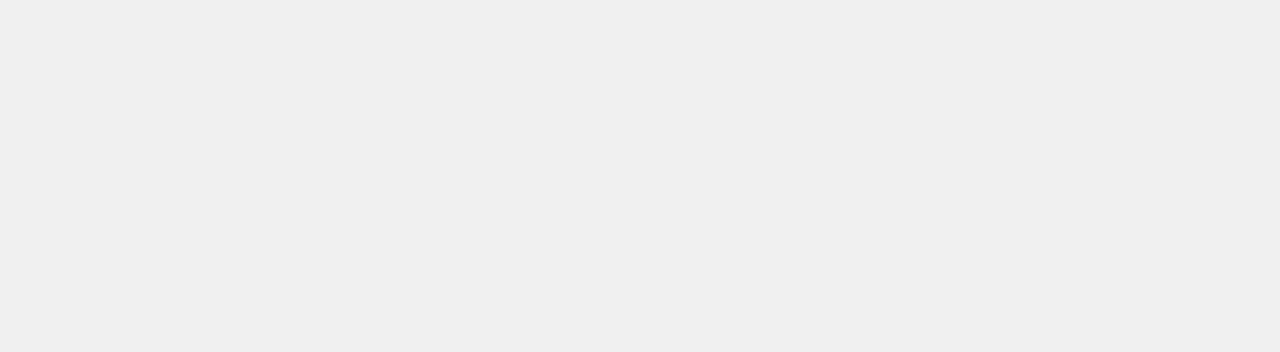
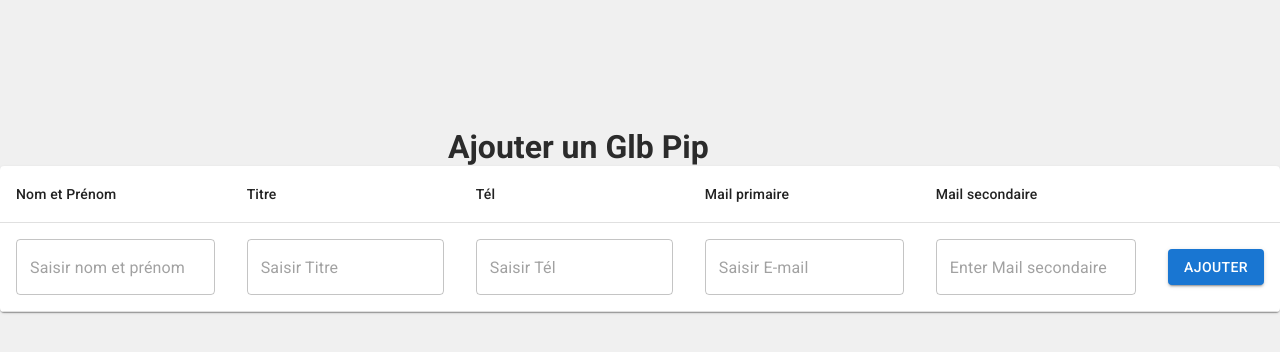
Before and after one commit to HosniHazem/SecurityReportGenerator, a React (Create React App) app in the folder frontend/: page /add-glb-pip in a window 1280 px wide. Before the commit this address had no page. Shown: the top 352 px of the page. Built offline with nearby package versions, Linux system fonts and the light colour scheme; a web font is replaced by a local one.

Commit message:
add glbpip

```diff
--- a/frontend/package.json
+++ b/frontend/package.json
@@ -31,6 +31,7 @@
     "react": "^18.2.0",
     "react-csv": "^2.2.2",
     "react-dom": "^18.2.0",
+    "react-hot-toast": "^2.4.1",
     "react-material-ui-form-validator": "^3.0.1",
     "react-router-dom": "^6.15.0",
     "react-scripts": "5.0.0",
--- a/frontend/src/App.js
+++ b/frontend/src/App.js
@@ -12,10 +12,15 @@ import UpdateProject from "./projects/UpdateProject";
 import Sow from "./pages/Sow";
 import Nessus from "./Nessus";
 import AddGlbPip from "./GlbPip/AddGlbPip";
+import toast, { Toaster } from 'react-hot-toast';
 
 function App() {
   return (
     <BrowserRouter>
+    <Toaster
+  position="top-center"
+  reverseOrder={false}
+/>
       <Routes>
         <Route path="/" element={<AppLayout />}>
           <Route index element={<Dashboard />} />
@@ -29,7 +34,7 @@ function App() {
         <Route path="/newproject" element={<AddProject />} />
         <Route path="/import" element={<Nessus />} />
         <Route path="/sow/:id" element={<Sow />} />
-        <Route path="/glb-pip" element={<AddGlbPip />} />
+        <Route path="/add-glb-pip" element={<AddGlbPip />} />
       </Routes>
     </BrowserRouter>
   );
--- /dev/null
+++ b/frontend/src/GlbPip/AddGlbPip/index.css
@@ -0,0 +1,6 @@
+.add-glb-pip-title {
+    margin-left: 35%;
+  }
+  .add-glb-pip-div {
+    margin-top: 10%;
+  }
--- a/frontend/src/GlbPip/AddGlbPip/index.jsx
+++ b/frontend/src/GlbPip/AddGlbPip/index.jsx
@@ -1,47 +1,188 @@
-import React from "react";
+import React, { useState } from "react";
+import {
+  Table,
+  TableBody,
+  TableCell,
+  TableContainer,
+  TableHead,
+  TableRow,
+  Paper,
+  TextField,
+  Button,
+} from "@mui/material";
+import axios from "axios";
+import "./index.css";
+import { axiosInstance } from "../../axios/axiosInstance";
 
 export default function AddGlbPip() {
+  const [formData, setFormData] = useState({
+    Nom: "",
+    Titre: "",
+    adresse_mail_primaire: "",
+    adresse_mail_secondaire: "",
+    tel: "",
+  });
+
+  const initialFormData = {
+    Nom: "",
+    Titre: "",
+    adresse_mail_primaire: "",
+    adresse_mail_secondaire: "",
+    tel: "",
+  };
+
+  const [telError, setTelError] = useState(false);
+  const [emailError, setEmailError] = useState(false);
+
+  const handleChange = (e) => {
+    const { name, value } = e.target;
+    setFormData({ ...formData, [name]: value });
+
+    if (name === "tel") {
+      setTelError(!validateTel(value));
+    } else if (name === "adresse_mail_primaire") {
+      setEmailError(!validateEmail(value));
+    }
+  };
+
+  const validateEmail = (email) => {
+    // Regular expression to validate email format
+    const emailRegex = /^[A-Z0-9._%+-]+@[A-Z0-9.-]+\.[A-Z]{2,4}$/i;
+    return emailRegex.test(email);
+  };
+
+  const validateTel = (tel) => {
+    // Regular expression to validate phone number format
+    const telRegex = /^(2|5|8)\d{7}$/;
+    return telRegex.test(tel);
+  };
+
+  const handleSubmit = async () => {
+    const { adresse_mail_primaire, tel } = formData;
+
+    if (!validateEmail(adresse_mail_primaire)) {
+      setEmailError(true);
+      return;
+    }
+
+    if (!validateTel(tel)) {
+      setTelError(true);
+      return;
+    }
+
+    try {
+      const response = await axiosInstance.post("/add-glbPip", formData);
+      console.log(response.data);
+      setFormData(initialFormData);
+      setTelError(false);
+      setEmailError(false);
+    } catch (error) {
+      console.error(error);
+    }
+  };
+
   return (
-    <table style={{ borderCollapse: "collapse", border: "1px solid black" }}>
-      <tbody>
-        <tr>
-          <td style={{ border: "1px solid black", padding: "8px" }}>
-            <p>
-              <span>nom</span>
-            </p>
-          </td>
-          <td style={{ border: "1px solid black", padding: "8px" }}>
-            <p>
-              <span>Titre</span>
-            </p>
-          </td>
-          <td style={{ border: "1px solid black", padding: "8px" }}>
-            <p>
-              <span>Tél</span>
-            </p>
-          </td>
-          <td style={{ border: "1px solid black", padding: "8px" }}>
-            <p>
-              <span>Mail</span>
-            </p>
-          </td>
-        </tr>
-        <tr>
-          <td style={{ border: "1px solid black", padding: "8px" }}>
-            <input type="text" placeholder="Enter nom" />
-          </td>
-          <td style={{ border: "1px solid black", padding: "8px" }}>
-            <input type="text" placeholder="Enter Titre" />
-          </td>
-
-          <td style={{ border: "1px solid black", padding: "8px" }}>
-            <input type="text" placeholder="Enter Tél" />
-          </td>
-          <td style={{ border: "1px solid black", padding: "8px" }}>
-            <input type="text" placeholder="Enter Mail" />
-          </td>
-        </tr>
-      </tbody>
-    </table>
+    <div className="add-glb-pip-div">
+      <h1 className="add-glb-pip-title">Ajouter un Glb Pip</h1>
+      <TableContainer component={Paper}>
+        <Table>
+          <TableHead>
+            <TableRow>
+              <TableCell>
+                <span>Nom et Prénom</span>
+              </TableCell>
+              <TableCell>
+                <span>Titre</span>
+              </TableCell>
+              <TableCell>
+                <span>Tél</span>
+              </TableCell>
+              <TableCell>
+                <span>Mail primaire</span>
+              </TableCell>
+              <TableCell>
+                <span>Mail secondaire</span>
+              </TableCell>
+              <TableCell>
+                <span> </span>
+              </TableCell>
+            </TableRow>
+          </TableHead>
+          <TableBody>
+            <TableRow>
+              <TableCell>
+                <TextField
+                  variant="outlined"
+                  placeholder="Saisir nom et prénom"
+                  fullWidth
+                  name="Nom"
+                  value={formData.Nom}
+                  onChange={handleChange}
+                />
+              </TableCell>
+              <TableCell>
+                <TextField
+                  variant="outlined"
+                  placeholder="Saisir Titre"
+                  fullWidth
+                  name="Titre"
+                  value={formData.Titre}
+                  onChange={handleChange}
+                />
+              </TableCell>
+              <TableCell>
+                <TextField
+                  variant="outlined"
+                  placeholder="Saisir Tél"
+                  fullWidth
+                  name="tel"
+                  value={formData.tel}
+                  onChange={handleChange}
+                  helperText={
+                    telError
+                      ? "Entrer un numéro Ooredoo/Tunisie Télécom/Orange"
+                      : ""
+                  }
+                  error={telError}
+                />
+              </TableCell>
+              <TableCell>
+                <TextField
+                  variant="outlined"
+                  placeholder="Saisir E-mail"
+                  fullWidth
+                  name="adresse_mail_primaire"
+                  value={formData.adresse_mail_primaire}
+                  onChange={handleChange}
+                  helperText={
+                    emailError ? "Entrer un email valide" : ""
+                  }
+                  error={emailError}
+                />
+              </TableCell>
+              <TableCell>
+                <TextField
+                  variant="outlined"
+                  placeholder="Enter Mail secondaire"
+                  fullWidth
+                  name="adresse_mail_secondaire"
+                  value={formData.adresse_mail_secondaire}
+                  onChange={handleChange}
+                />
+              </TableCell>
+              <TableCell>
+                <Button
+                  variant="contained"
+                  color="primary"
+                  onClick={handleSubmit}
+                >
+                  Ajouter
+                </Button>
+              </TableCell>
+            </TableRow>
+          </TableBody>
+        </Table>
+      </TableContainer>
+    </div>
   );
 }
--- /dev/null
+++ b/frontend/src/axios/axiosInstance.js
@@ -0,0 +1,6 @@
+import axios from "axios";
+
+
+ export const axiosInstance=axios.create({
+    baseURL:'http://webapp.smartskills.tn:8002/api'
+})
```
Also changed, not shown: frontend/src/GlbPip/ViewGlbPip/index.jsx (added, +48 -0 lines), 2 other files (tests, documents, lock files or other folders).
